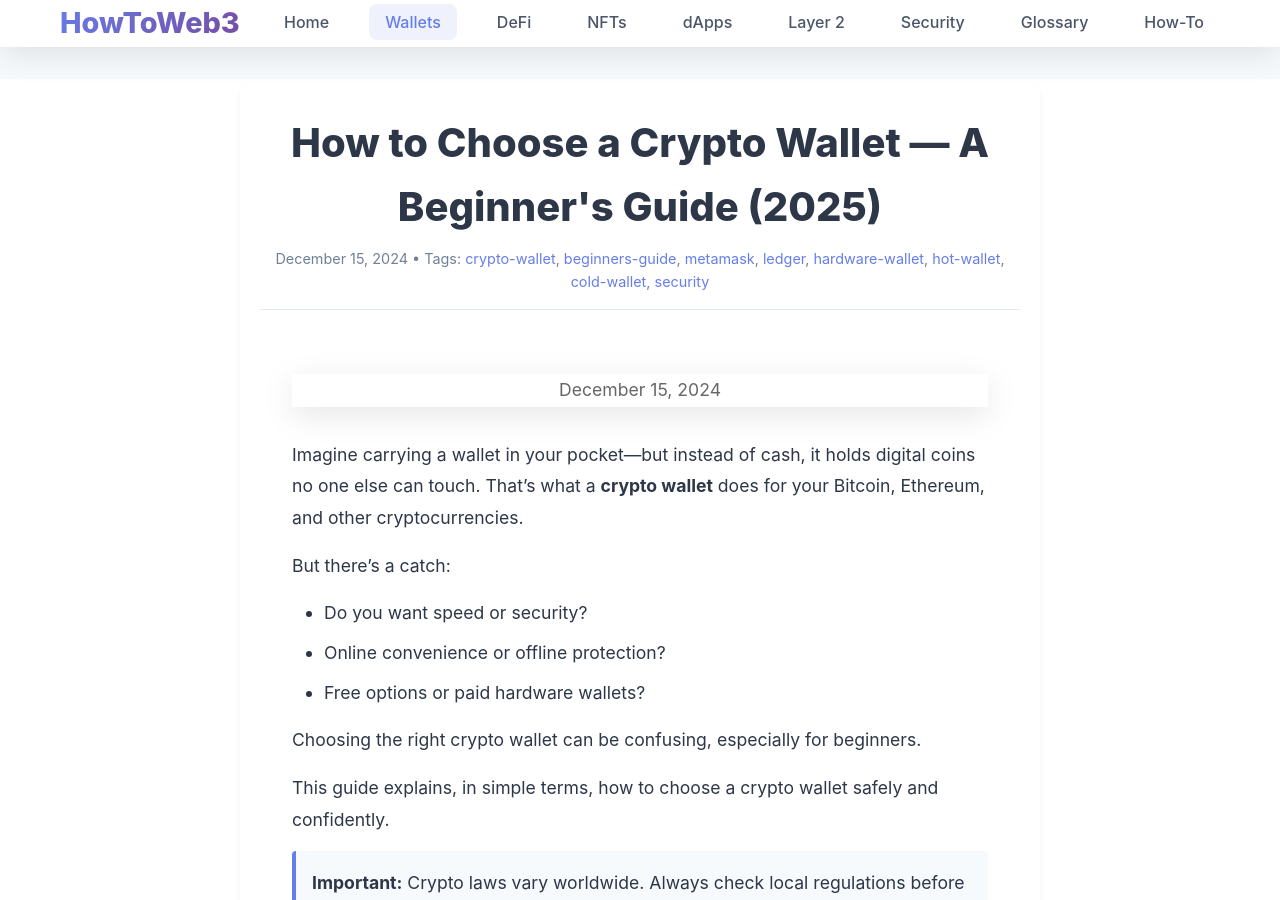
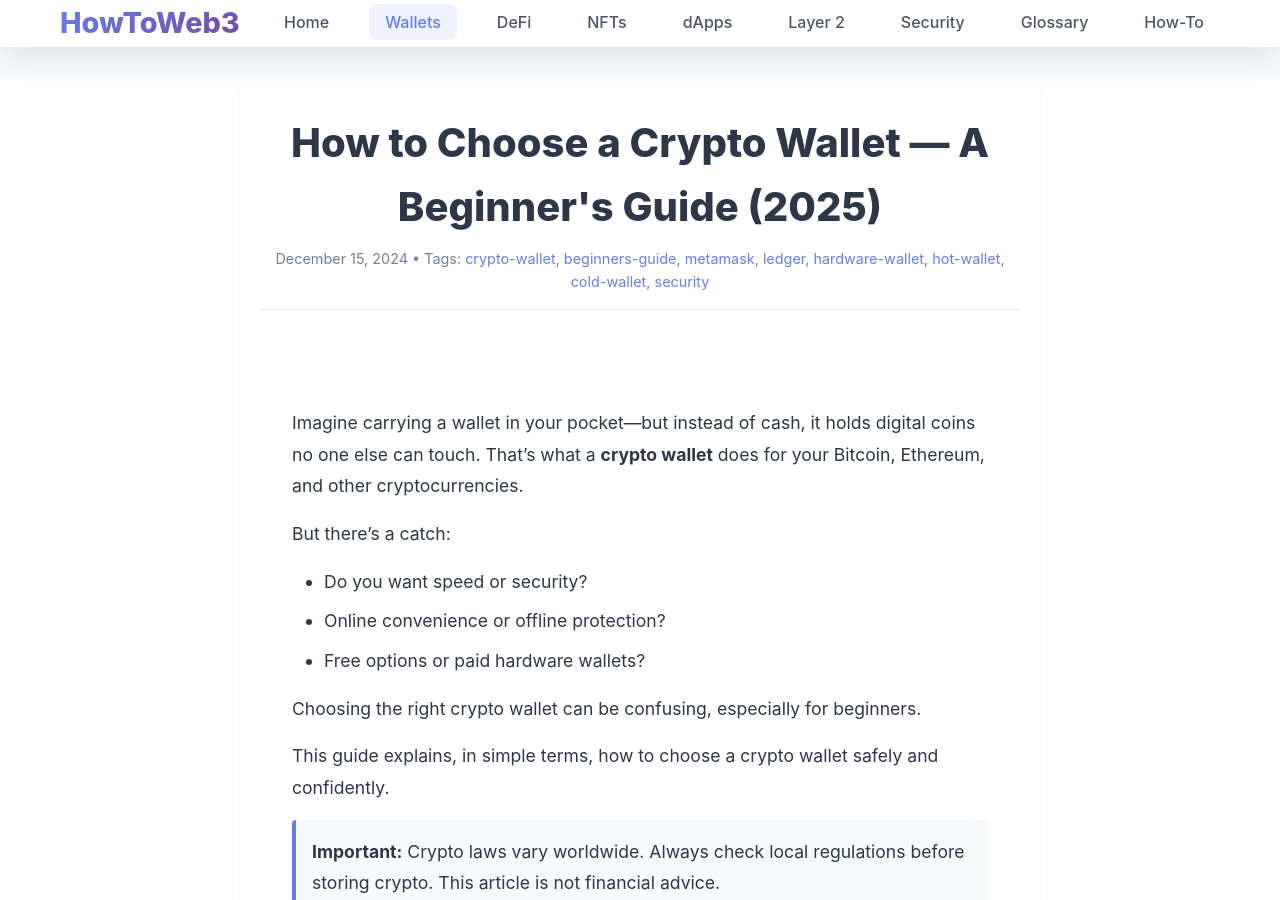
Before and after one commit to gummybearsk/howtoweb3.pro, a Jekyll site: the page built from _posts/2024-12-15-how-to-choose-a-crypto-wallet-beginners-guide.md, in a window 1280 px wide and 900 px high. Built offline with Jekyll 4.4.1, drawn with Linux system fonts in a browser that asks for light colours.

Commit message:
Update post.html

```diff
--- a/_layouts/post.html
+++ b/_layouts/post.html
@@ -5,9 +5,6 @@ layout: default
 <article style="max-width: 800px; margin: 0 auto; padding: 2rem;">
   <header style="margin-bottom: 2rem; text-align: center;">
     <h1 style="font-size: 2.5rem; margin-bottom: 1rem; color: #333;">{{ page.title }}</h1>
-    <div style="color: #666;">
-     <span>{{ page.date | date: "%B %d, %Y" }}</span>
-    </div>
   </header>
 
   <div style="line-height: 1.8; font-size: 1.1rem;">
```
